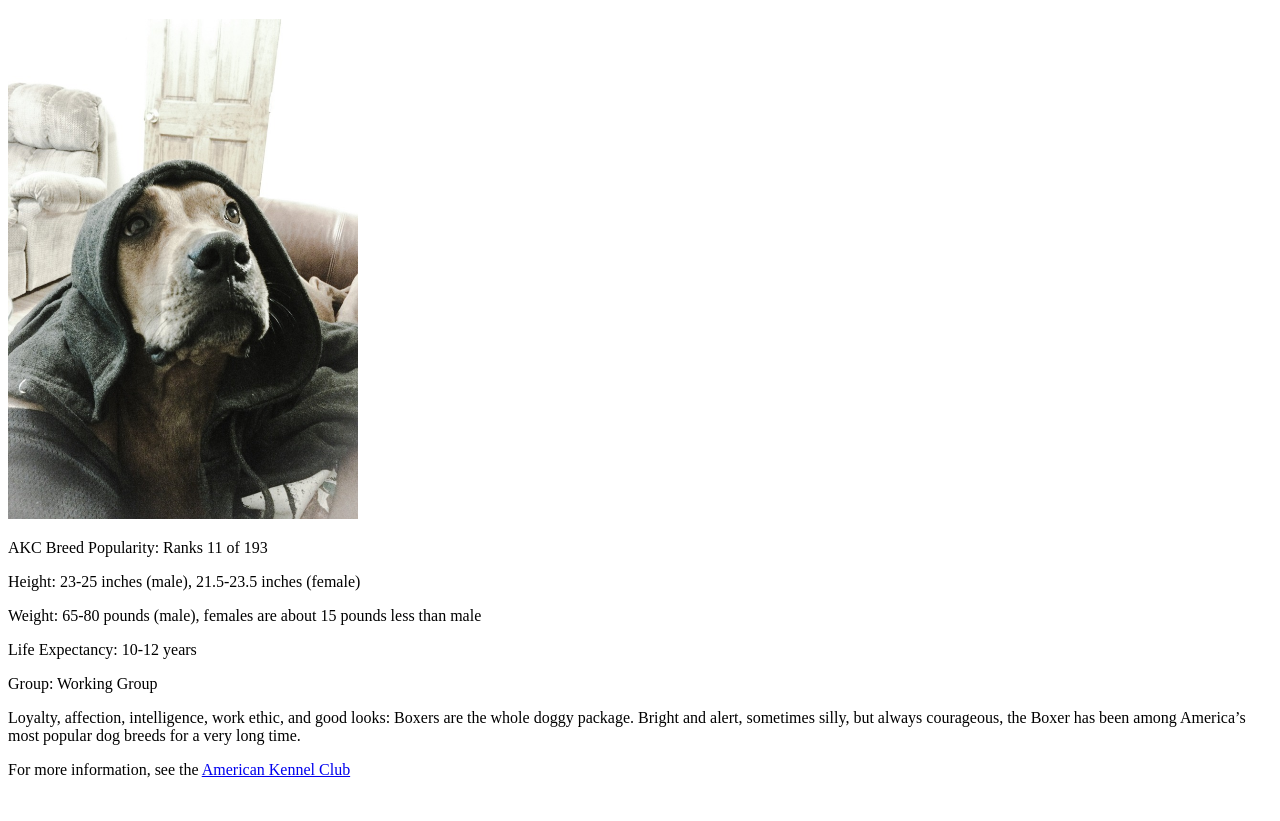
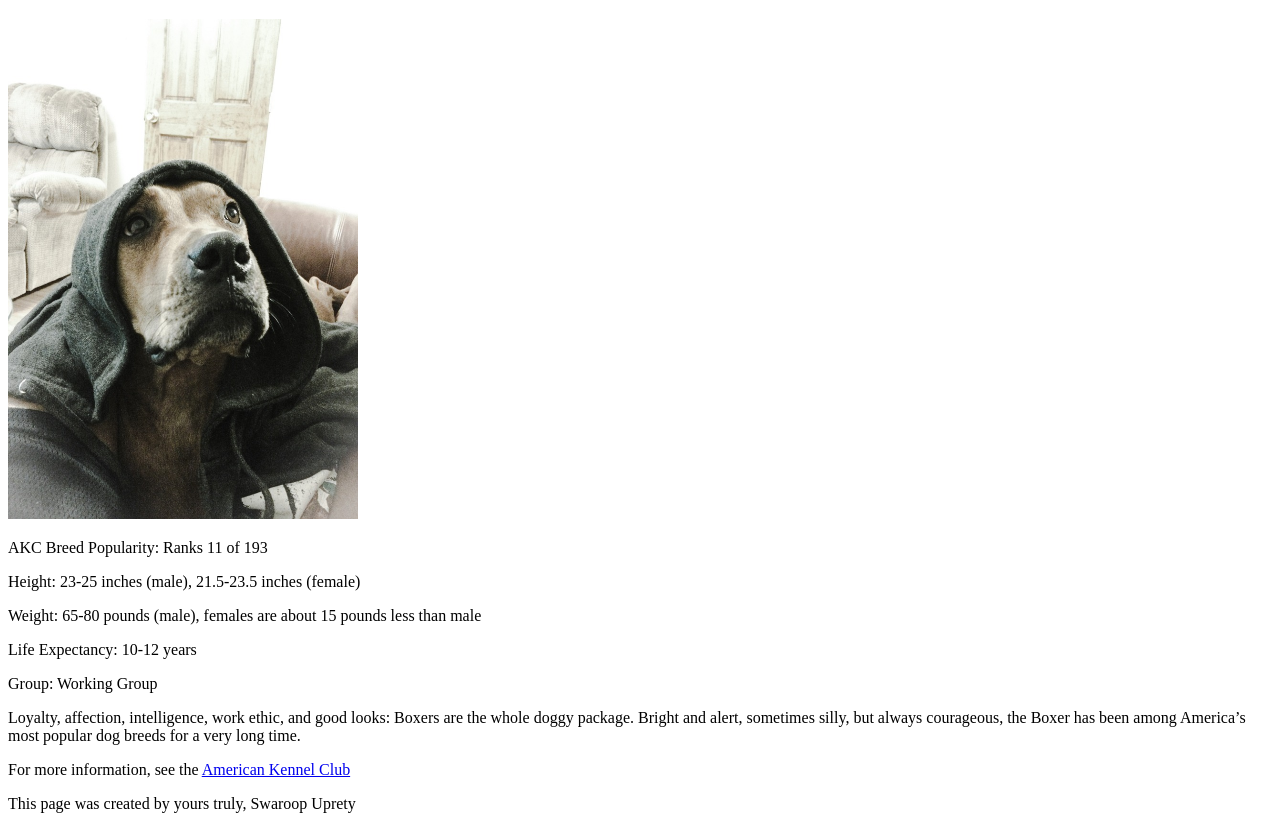
Before and after one commit to breadfan18/htmlPractice, a plain HTML site: page index.html in a window 1280 px wide. Shown: the part 61-882 px from the top of the page. Before the commit the page ends 856 px from the top, so only its background shows below. Drawn offline with Linux system fonts and the light colour scheme.

Commit message:
added a footer in the index.html file

```diff
--- a/index.html
+++ b/index.html
@@ -17,5 +17,7 @@
     </p>
     <p>For more information, see the <a href="https://www.akc.org" target="_blank">American Kennel Club</a> </p>
 
+    <footer>This page was created by yours truly, Swaroop Uprety</footer>
+
 </body>
 </html>
```
